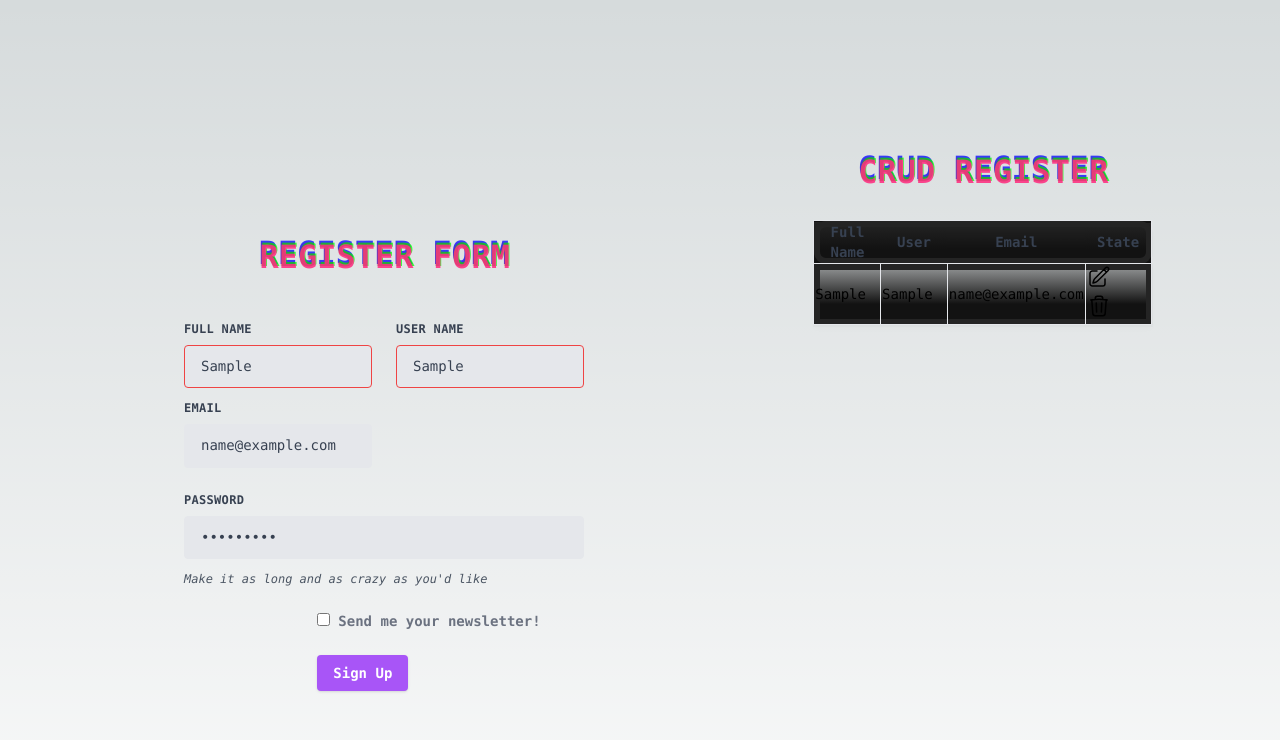
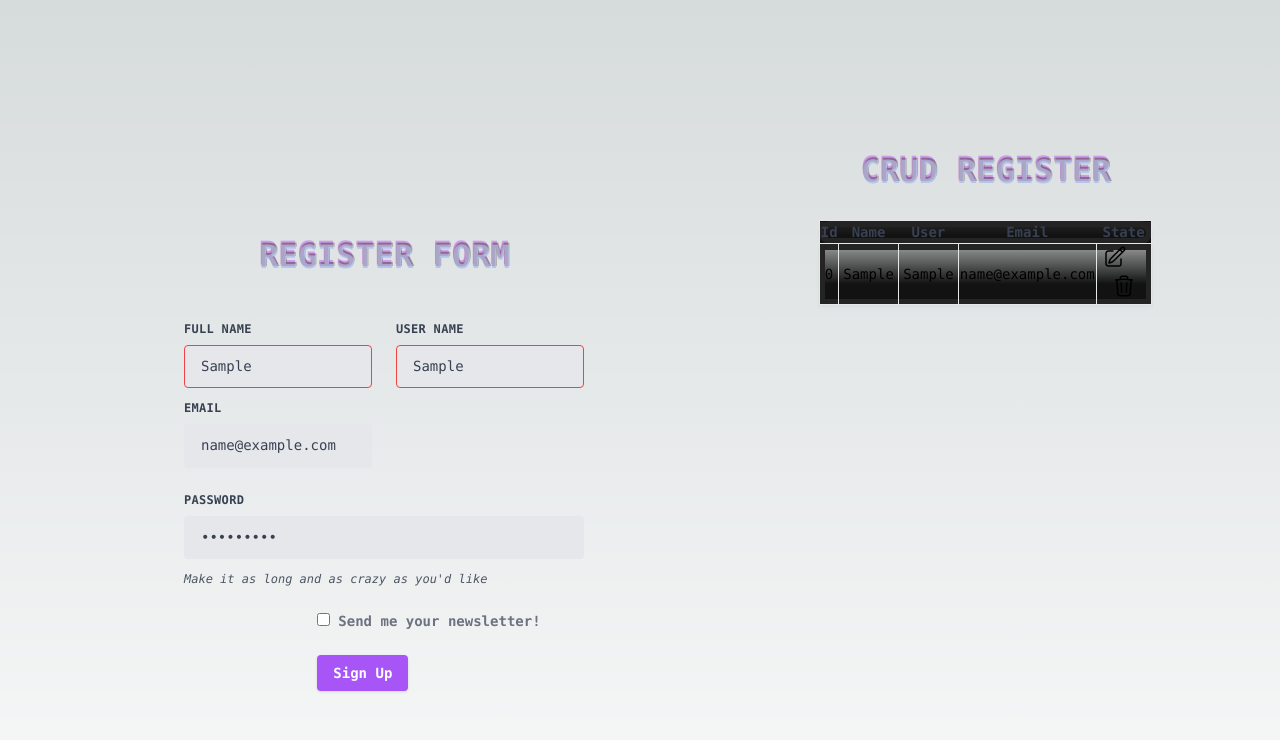
Before and after one commit to LIZGRICAS/app-Nextjs, a Next.js app: page /formSchema in a window 1280 px wide. Both pictures are taken after typing "Sample", "Sample", "name@example.com", "Sample123" into the empty fields and a click on the button "Sign Up". Shown: the top 740 px of the page. Built offline with nearby package versions, Linux system fonts and the light colour scheme.

Commit message:
styles crud

```diff
--- a/src/app/formSchema/page.tsx
+++ b/src/app/formSchema/page.tsx
@@ -21,14 +21,12 @@ export default function ReactHookFormExample() {
 
   const [valid, setValid] = useState<boolean>(false);
 
-  let index: number = 0;
-
   const onSubmit = (
     data: User,
     event?: React.ChangeEvent<HTMLInputElement>
   ) => {
     if (event) event.preventDefault();
-    data.id = index++;
+    console.log(userform)
     setUserform([...userform, data]);
   };
 
@@ -142,15 +140,17 @@ export default function ReactHookFormExample() {
           <table className="table-fixed pt-8 mt-10 border">
             <thead className="w-screen pt-8 foundation_card__v7VKB border text-gray-700">
               <tr>
-                <th style={{ width: "20%" }}>Full Name</th>
+                <th style={{ width: "5%" }}>Id</th>
+                <th style={{ width: "20%" }}>Name</th>
                 <th style={{ width: "20%" }}>User</th>
                 <th style={{ width: "20%" }}>Email</th>
                 <th style={{ width: "20%" }}>State</th>
               </tr>
             </thead>
-            <tbody className="foundation_card__v7VKB2">
+            <tbody className="foundation_card__v7VKB2 text-center">
               {userform.map((data, index) => (
                 <tr key={index}>
+                  <td className="border">{index}</td>
                   <td className="border">{data.name}</td>
                   <td className="border">{data.user}</td>
                   <td className="border">{data.email}</td>
--- a/src/app/globals.css
+++ b/src/app/globals.css
@@ -31,8 +31,8 @@ body {
   text-transform: uppercase;
   position: relative;
   color: #7815152c;
-  text-shadow: 0.05em 0 0 #8956f1, -0.025em -0.05em 0 #a8ff35,
-    0.025em 0.05em 0 rgba(0, 0, 255, 0.75);
+  text-shadow: 0.05em 0 0 #8956f1, -0.025em -0.05em 0 rgba(48, 1, 45, 0.336),
+    0.025em 0.05em 0  rgba(153, 0, 255, 0.295);
   font-size: 2rem;
   text-align: center;
   animation: glitch 2500ms infinite;
@@ -41,24 +41,24 @@ body {
 
 @keyframes glitch {
   0% {
-    text-shadow: 0.05em 0 0 #fa448c, -0.05em -0.025em 0 rgba(0, 255, 0, 0.75),
-      -0.025em 0.05em 0 rgba(0, 0, 255, 0.75);
+    text-shadow: 0.05em 0 0  rgba(153, 0, 255, 0.096), -0.05em -0.025em 0 rgba(1, 19, 1, 0.315),
+      -0.025em 0.05em 0  rgba(153, 0, 255, 0.295);
   }
 
   15% {
-    text-shadow: -0.05em -0.025em 0 #fa448c,
-      0.025em 0.025em 0 rgba(0, 255, 0, 0.75),
-      -0.05em -0.05em 0 rgba(0, 0, 255, 0.75);
+    text-shadow: -0.05em -0.025em 0  rgba(153, 0, 255, 0.26),
+      0.025em 0.025em 0 rgba(48, 1, 45, 0.5),
+      -0.05em -0.05em 0  rgba(153, 0, 255, 0.295);
   }
 
   50% {
-    text-shadow: 0.025em 0.05em 0 #fa448c, 0.05em 0 0 rgba(0, 255, 0, 0.75),
-      0 -0.05em 0 rgba(0, 0, 255, 0.75);
+    text-shadow: 0.025em 0.05em 0 #b7c5ec, 0.05em 0 0 rgba(48, 1, 45, 0.301),
+      0 -0.05em 0  rgba(153, 0, 255, 0.295);
   }
 
   100% {
-    text-shadow: -0.025em 0 0 #fa448c, -0.025em -0.025em 0 rgba(0, 255, 0, 0.75),
-      -0.025em -0.05em 0 rgba(0, 0, 255, 0.75);
+    text-shadow: -0.025em 0 0 #87a3f7, -0.025em -0.025em 0 rgba(0, 255, 0, 0.75),
+      -0.025em -0.05em 0 rgba(153, 0, 255, 0.295);
   }
 }
 
```
